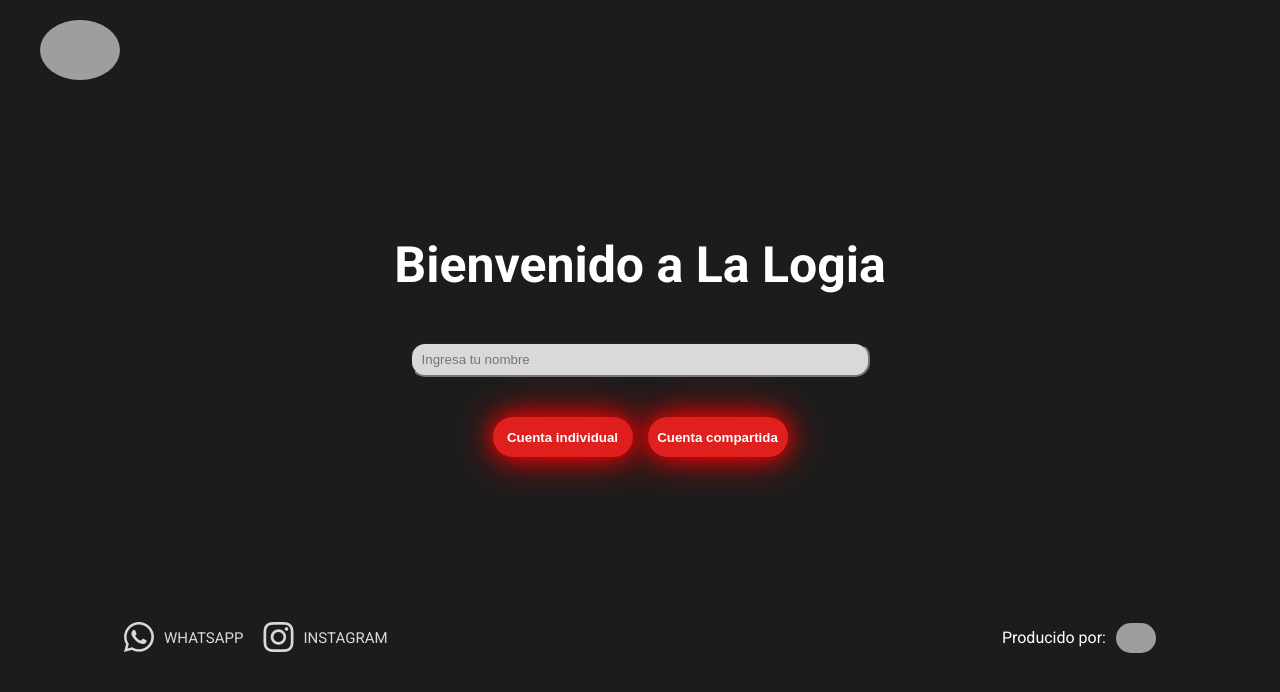
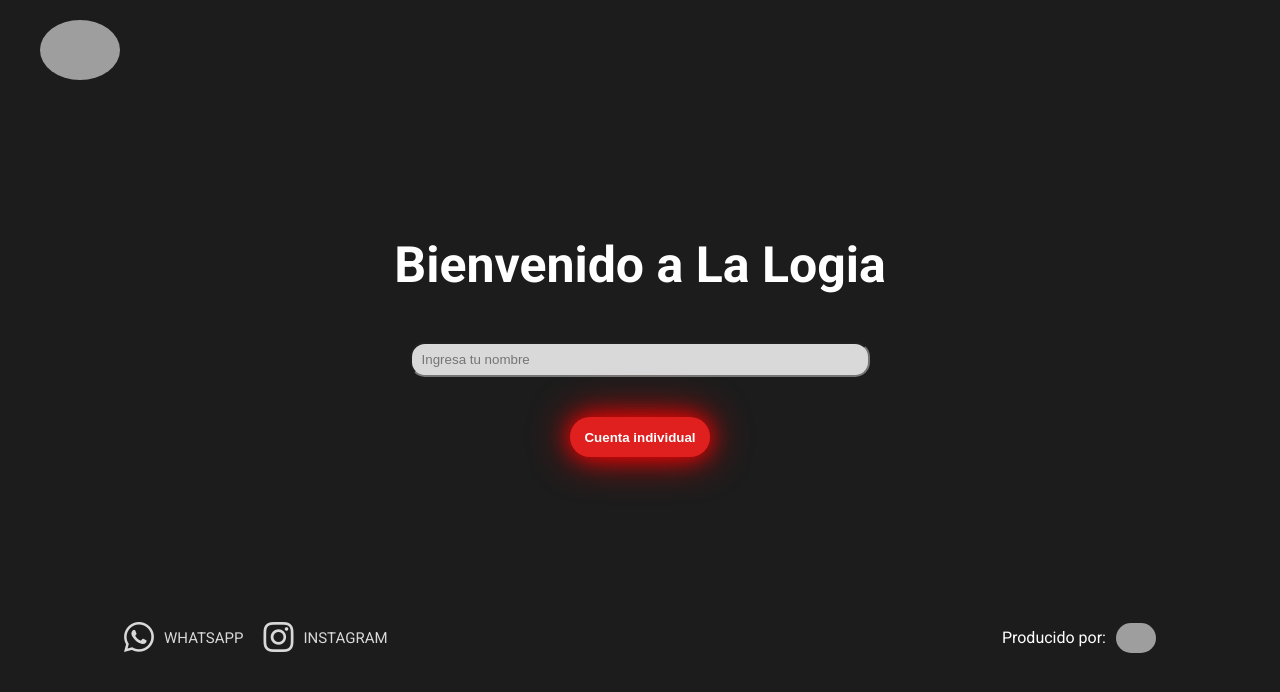
Before and after one commit to jarenas1/EasyOrder-FRONTEND, a React (Vite) app: page /user in a window 1280 px wide. Shown: the top 692 px of the page. Built offline with nearby package versions, Linux system fonts and the light colour scheme; grey boxes are pictures that could not be loaded.

Commit message:
Add the btns

```diff
--- a/src/pages/User/userForm/FormUser.jsx
+++ b/src/pages/User/userForm/FormUser.jsx
@@ -5,7 +5,7 @@ import Swal from 'sweetalert2';
 export const Form = () => {
 
     const navigate = useNavigate()
-    const [status, setStatus] = useState(false) //ESTADO DE LA SESION INICIADA
+//ESTADO DE LA SESION INICIADA
     const [input, setInput] = useState("")
 
     //SE VA LLENANDO EL INPUT
@@ -14,57 +14,53 @@ export const Form = () => {
     }
 
 
-    //VERIFICACION DE SI EL INPUT ESTA LLENO PERMITA AL USUARIO CONTINUAR
-    const changeStatus = (e) => {
-        e.preventDefault()
-        //SI EL INPUT ES MENOR O IGUAL A 1 MUESTRA UNA ALERTA Y NO PERMITE CONTINUAR
-        if(input.length <= 1){
+     async function onSubmit(e) {
+        e.preventDefault();
+        if (input.length === 0) {
             Swal.fire({
                 title: 'Error!',
-                text: 'Por favor ingresa tu nombre',
+                text: 'Debes rellenar el campo con tu nombre',
                 icon: 'error',
-                confirmButtonText: 'Continuar'
-              })
-        }else{
-            setStatus(!status)
-        }
+                confirmButtonText: 'OK'
+            });
+            return;
         }
 
-    async function onSubmit(e) {
-        e.preventDefault()
-        if (!input) {
-            alert("deberias rellenar los cmabios")
-            return
-        }
+        try {
             const response = await fetch("https://easyorder-backend-3.onrender.com/api/v1/sessions", {
                 method: "POST",
                 headers: {
                     'Content-Type': 'application/json'
                 },
                 body: JSON.stringify({
-                name : input,
+                    name: input,
                     table_id: "f743890b-b2e0-459c-8603-1ead5fc0ff4b"
                 })
-        })
+            });
 
             if (!response.ok) {
-            alert("Hubo un error")
+                throw new Error("Hubo un error en el envío");
+            }
 
+            const {id} = await response.json();
+            localStorage.setItem("sessionId", id);
+            navigate("/products");
+
+        } catch (error) {
+            Swal.fire({
+                title: 'Error!',
+                text: error.message,
+                icon: 'error',
+                confirmButtonText: 'Intentar de nuevo'
+            });
         }
-        const {id} = await response.json()
-
-        localStorage.setItem("sessionId", id)
-        navigate("/products")
-
-
     }
   return (
     <>
         <form onSubmit={onSubmit}>
-            <input type="text" name="name" id="name" required placeholder="Ingresa tu nombre" onChange={onInputChange}/>
+            <input type="text" name="name" id="name" placeholder="Ingresa tu nombre" onChange={onInputChange}/>
             <div>
                 <button type="submit" >Cuenta individual</button>
-                <button type="submit" onClick={changeStatus}> Cuenta compartida</button>
             </div>
         </form>
     </>
--- a/src/pages/Waiter/acitveSessions/activeSessions.scss
+++ b/src/pages/Waiter/acitveSessions/activeSessions.scss
@@ -74,7 +74,7 @@ body{
                 font-weight: bold;
                 box-shadow: 0 0 20px rgba(255, 0, 0, 0.8), 0 0 40px rgba(255, 0, 0, 0.9); /* Efecto de resplandor */
                 transition: all 0.1s ease-in-out;
-
+                cursor: pointer;
                 &:hover{
                     scale: 1.04;
                 }
@@ -124,7 +124,7 @@ body{
                     padding-left: 15px;
                     padding-right: 15px;
                     transition: all 0.1s ease-in-out;
-
+                    cursor: pointer;
                     &:hover{
                         scale: 1.04;
                     }
```
Lines whose indentation alone changed are shown as unchanged.
